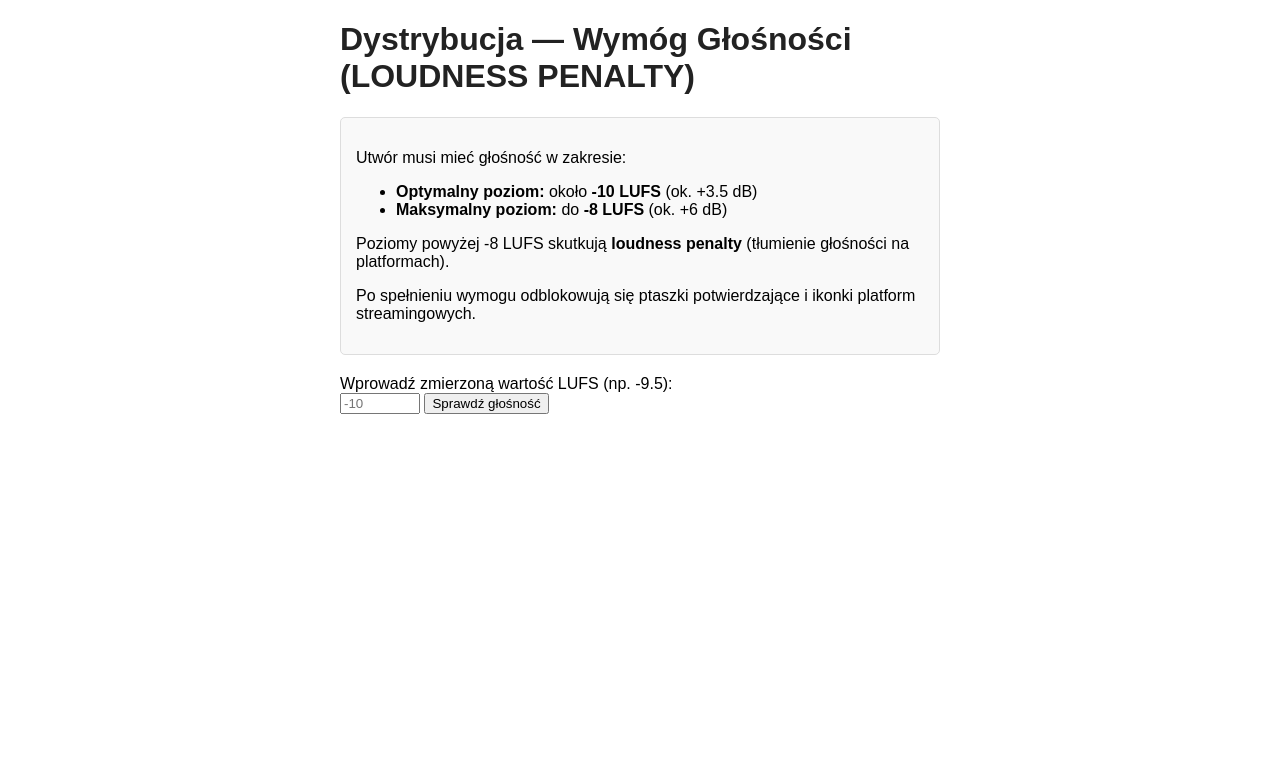
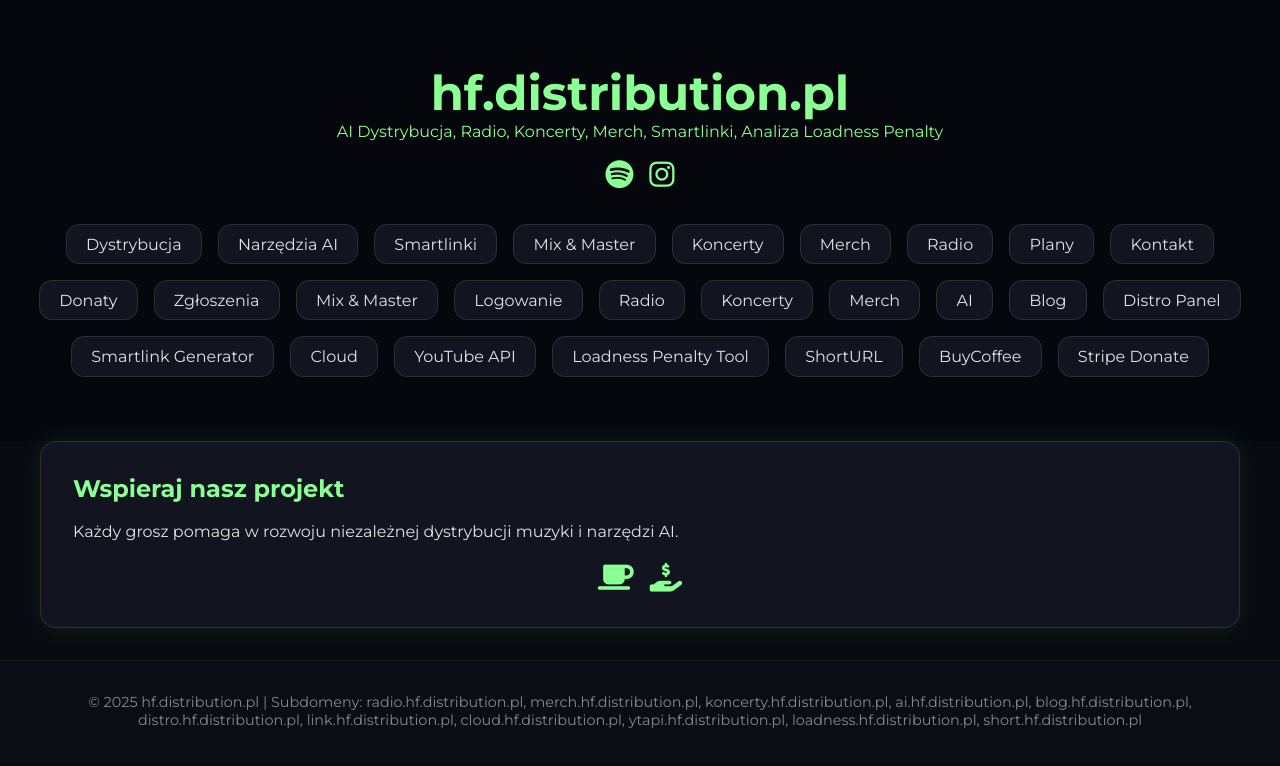
Before and after one commit to Dwizzy23/hf.distribution.dwizzy.space, a plain HTML site: page index.html in a window 1280 px wide. Drawn offline with Linux system fonts and the light colour scheme.

Commit message:
Update index.html

```diff
--- a/index.html
+++ b/index.html
@@ -1,83 +1,189 @@
 <!DOCTYPE html>
 <html lang="pl">
 <head>
-<meta charset="UTF-8" />
-<meta name="viewport" content="width=device-width, initial-scale=1" />
-<title>Dystrybucja - Loudness Penalty</title>
-<style>
-  body { font-family: Arial, sans-serif; max-width: 600px; margin: 20px auto; }
-  h1 { color: #222; }
-  .info { background: #f9f9f9; border: 1px solid #ddd; padding: 15px; margin-bottom: 20px; border-radius: 5px; }
-  .result { font-weight: bold; margin-top: 15px; }
-  .ok { color: green; }
-  .fail { color: red; }
-  .icons { margin-top: 20px; display: none; }
-  .icons img { width: 40px; margin-right: 10px; vertical-align: middle; }
-  .checkboxes { margin-top: 15px; display: none; }
-  .checkboxes label { margin-right: 15px; }
-</style>
+  <meta charset="UTF-8">
+  <meta name="viewport" content="width=device-width, initial-scale=1.0">
+  <title>hf.distribution.pl - AI Dystrybucja Muzyki</title>
+  <link rel="preconnect" href="https://fonts.googleapis.com">
+  <link rel="stylesheet" href="https://fonts.googleapis.com/css2?family=Montserrat:wght@400;700&display=swap">
+  <style>
+    :root {
+      --main-bg: #080a0f;
+      --accent: #8aff93;
+      --text: #e2e2e2;
+      --box-bg: #121420;
+      --border: #2f2f2f;
+      --highlight: #b66dff;
+    }
+    * {
+      margin: 0;
+      padding: 0;
+      box-sizing: border-box;
+    }
+    body {
+      font-family: 'Montserrat', sans-serif;
+      background: var(--main-bg);
+      color: var(--text);
+    }
+    header {
+      background-color: #05070c;
+      padding: 4rem 2rem;
+      text-align: center;
+      color: var(--accent);
+    }
+    header h1 {
+      font-size: 3rem;
+      color: var(--accent);
+    }
+    nav {
+      background-color: #10121a;
+      display: flex;
+      flex-wrap: wrap;
+      justify-content: center;
+      padding: 1rem 0;
+      border-bottom: 1px solid var(--border);
+    }
+    nav a {
+      margin: 0.5rem 1rem;
+      color: var(--text);
+      text-decoration: none;
+      font-weight: 600;
+    }
+    nav a:hover {
+      color: var(--highlight);
+    }
+    section {
+      max-width: 1200px;
+      margin: auto;
+      padding: 3rem 1.5rem;
+    }
+    .feature {
+      background: var(--box-bg);
+      padding: 2rem;
+      border-radius: 1rem;
+      margin-bottom: 2rem;
+      border: 1px solid var(--border);
+      box-shadow: 0 0 25px rgba(138, 255, 147, 0.1);
+    }
+    .feature h2 {
+      color: var(--accent);
+      margin-bottom: 1rem;
+    }
+    .feature p, .feature ul {
+      line-height: 1.6;
+    }
+    .feature a {
+      color: var(--highlight);
+    }
+    footer {
+      background: #0a0d14;
+      text-align: center;
+      padding: 2rem;
+      color: #888;
+      font-size: 0.9rem;
+      border-top: 1px solid #1a1a1a;
+    }
+    .icon-bar {
+      margin-top: 1rem;
+      display: flex;
+      justify-content: center;
+      gap: 1rem;
+    }
+    .icon-bar a {
+      color: var(--accent);
+      font-size: 1.8rem;
+      transition: color 0.3s;
+    }
+    .icon-bar a:hover {
+      color: var(--highlight);
+    }
+    .button {
+      display: inline-block;
+      background-color: var(--accent);
+      color: #000;
+      padding: 0.7rem 1.5rem;
+      border-radius: 1rem;
+      text-decoration: none;
+      margin-top: 1rem;
+      font-weight: bold;
+    }
+    .button:hover {
+      background-color: var(--highlight);
+      color: #000;
+    }
+    .categories {
+      display: flex;
+      flex-wrap: wrap;
+      gap: 1rem;
+      justify-content: center;
+      margin-top: 2rem;
+    }
+    .categories a {
+      background: var(--box-bg);
+      border: 1px solid var(--border);
+      color: var(--text);
+      padding: 0.6rem 1.2rem;
+      border-radius: 0.8rem;
+      text-decoration: none;
+      transition: background 0.3s, color 0.3s;
+      font-weight: 500;
+    }
+    .categories a:hover {
+      background: var(--highlight);
+      color: #000;
+    }
+  </style>
+  <script src="https://kit.fontawesome.com/a076d05399.js" crossorigin="anonymous"></script>
 </head>
 <body>
+  <header>
+    <h1>hf.distribution.pl</h1>
+    <p>AI Dystrybucja, Radio, Koncerty, Merch, Smartlinki, Analiza Loadness Penalty</p>
+    <div class="icon-bar">
+      <a href="https://open.spotify.com/album/39YBdq28KXf99JQKKsKr5U" target="_blank"><i class="fab fa-spotify"></i></a>
+      <a href="https://instagram.com/have.fckd" target="_blank"><i class="fab fa-instagram"></i></a>
+    </div>
+    <div class="categories">
+      <a href="#distro">Dystrybucja</a>
+      <a href="#narzedzia">Narzędzia AI</a>
+      <a href="#smartlink">Smartlinki</a>
+      <a href="#mixmaster">Mix & Master</a>
+      <a href="#koncerty">Koncerty</a>
+      <a href="#merch">Merch</a>
+      <a href="#radio">Radio</a>
+      <a href="#plany">Plany</a>
+      <a href="#kontakt">Kontakt</a>
+      <a href="#donate">Donaty</a>
+      <a href="#zgloszenia">Zgłoszenia</a>
+      <a href="#sesje">Mix & Master</a>
+      <a href="#panel">Logowanie</a>
+      <a href="https://radio.hf.distribution.pl" target="_blank">Radio</a>
+      <a href="https://koncerty.hf.distribution.pl" target="_blank">Koncerty</a>
+      <a href="https://merch.hf.distribution.pl" target="_blank">Merch</a>
+      <a href="https://ai.hf.distribution.pl" target="_blank">AI</a>
+      <a href="https://blog.hf.distribution.pl" target="_blank">Blog</a>
+      <a href="https://distro.hf.distribution.pl" target="_blank">Distro Panel</a>
+      <a href="https://link.hf.distribution.pl" target="_blank">Smartlink Generator</a>
+      <a href="https://cloud.hf.distribution.pl" target="_blank">Cloud</a>
+      <a href="https://ytapi.hf.distribution.pl" target="_blank">YouTube API</a>
+      <a href="https://loadness.hf.distribution.pl" target="_blank">Loadness Penalty Tool</a>
+      <a href="https://short.hf.distribution.pl" target="_blank">ShortURL</a>
+      <a href="https://buycoffee.to/hfdistribution" target="_blank">BuyCoffee</a>
+      <a href="https://donate.stripe.com/abc123" target="_blank">Stripe Donate</a>
+    </div>
+  </header>
 
-<h1>Dystrybucja — Wymóg Głośności (LOUDNESS PENALTY)</h1>
+  <section id="donate" class="feature">
+    <h2>Wspieraj nasz projekt</h2>
+    <p>Każdy grosz pomaga w rozwoju niezależnej dystrybucji muzyki i narzędzi AI.</p>
+    <div class="icon-bar">
+      <a href="https://buycoffee.to/hfdistribution" target="_blank"><i class="fas fa-coffee"></i></a>
+      <a href="https://donate.stripe.com/abc123" target="_blank"><i class="fas fa-hand-holding-usd"></i></a>
+    </div>
+  </section>
 
-<div class="info">
-  <p>Utwór musi mieć głośność w zakresie:</p>
-  <ul>
-    <li><b>Optymalny poziom:</b> około <b>-10 LUFS</b> (ok. +3.5 dB)</li>
-    <li><b>Maksymalny poziom:</b> do <b>-8 LUFS</b> (ok. +6 dB)</li>
-  </ul>
-  <p>Poziomy powyżej -8 LUFS skutkują <b>loudness penalty</b> (tłumienie głośności na platformach).</p>
-  <p>Po spełnieniu wymogu odblokowują się ptaszki potwierdzające i ikonki platform streamingowych.</p>
-</div>
-
-<label for="lufsInput">Wprowadź zmierzoną wartość LUFS (np. -9.5):</label><br/>
-<input type="number" id="lufsInput" step="0.1" min="-20" max="0" placeholder="-10" />
-<button onclick="checkLoudness()">Sprawdź głośność</button>
-
-<div class="result" id="result"></div>
-
-<div class="checkboxes" id="checkboxes">
-  <label><input type="checkbox" checked disabled /> Wymóg LUFS spełniony</label>
-  <label><input type="checkbox" checked disabled /> Gotowe do dystrybucji</label>
-</div>
-
-<div class="icons" id="icons">
-  <img src="https://upload.wikimedia.org/wikipedia/commons/4/4e/Spotify_logo_2015.svg" alt="Spotify" title="Spotify" />
-  <img src="https://upload.wikimedia.org/wikipedia/commons/thumb/0/09/Apple_Music_logo.svg/1200px-Apple_Music_logo.svg.png" alt="Apple Music" title="Apple Music" />
-  <img src="https://upload.wikimedia.org/wikipedia/commons/5/5e/Deezer_logo.svg" alt="Deezer" title="Deezer" />
-  <img src="https://upload.wikimedia.org/wikipedia/commons/e/e3/YouTube_Music_logo.svg" alt="YouTube Music" title="YouTube Music" />
-</div>
-
-<script>
-function checkLoudness() {
-  const lufsValue = parseFloat(document.getElementById('lufsInput').value);
-  const resultDiv = document.getElementById('result');
-  const checkboxes = document.getElementById('checkboxes');
-  const icons = document.getElementById('icons');
-
-  if (isNaN(lufsValue)) {
-    resultDiv.textContent = 'Proszę podać poprawną wartość LUFS.';
-    resultDiv.className = 'result fail';
-    checkboxes.style.display = 'none';
-    icons.style.display = 'none';
-    return;
-  }
-
-  // Zakres dozwolony: od -10 do -8 LUFS
-  if (lufsValue >= -10 && lufsValue <= -8) {
-    resultDiv.textContent = `LUFS: ${lufsValue} — Spełnia wymogi!`;
-    resultDiv.className = 'result ok';
-    checkboxes.style.display = 'block';
-    icons.style.display = 'block';
-  } else {
-    resultDiv.textContent = `LUFS: ${lufsValue} — Nie spełnia wymogów. Musi być między -10 a -8 LUFS.`;
-    resultDiv.className = 'result fail';
-    checkboxes.style.display = 'none';
-    icons.style.display = 'none';
-  }
-}
-</script>
-
+  <footer>
+    © 2025 hf.distribution.pl | Subdomeny: radio.hf.distribution.pl, merch.hf.distribution.pl, koncerty.hf.distribution.pl, ai.hf.distribution.pl, blog.hf.distribution.pl, distro.hf.distribution.pl, link.hf.distribution.pl, cloud.hf.distribution.pl, ytapi.hf.distribution.pl, loadness.hf.distribution.pl, short.hf.distribution.pl
+  </footer>
 </body>
 </html>
```
